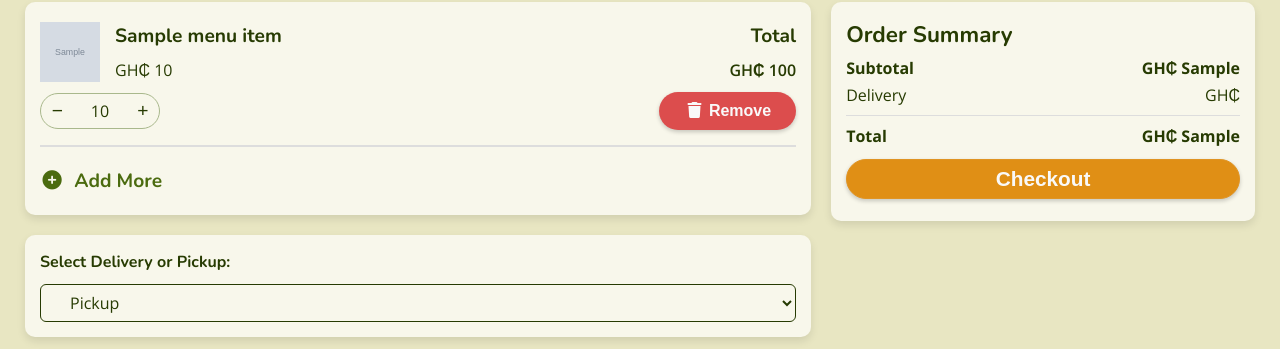
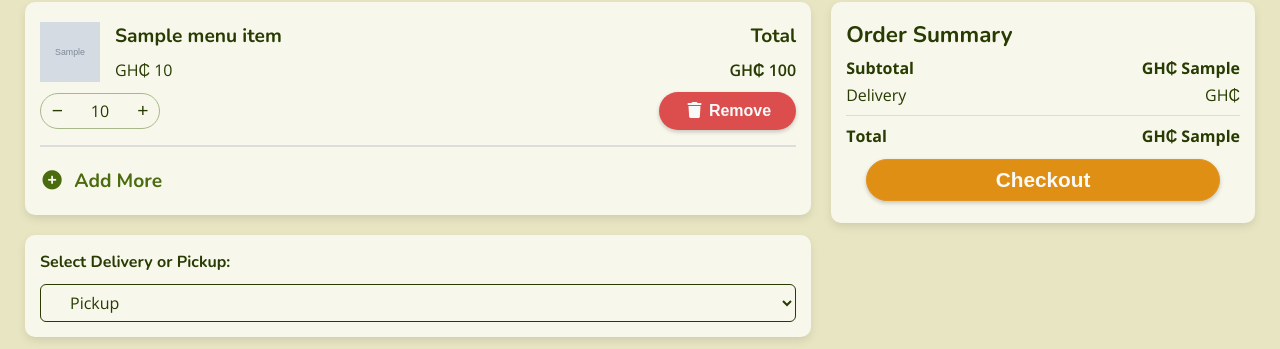
Before and after one commit to AdwoaSerwah/Take-A-Bite, a Flask app: template templates/cart.html in a window 1280 px wide. Shown: the part 227-576 px from the top of the page. Run offline with Flask 2, Linux system fonts and the light colour scheme; the template is opened without the code that fills it: most values are stand-ins (such as "Sample title", 1, 10 or a date in 2020); grey boxes marked "Sample" are stand-in pictures; parts of the project's set-up code (start-up, migrations or seed data) failed here and were passed over; some libraries are stand-ins or nearby versions.

Commit message:
Fix the paddings of the order summary

```diff
--- a/static/styles/cart.css
+++ b/static/styles/cart.css
@@ -294,9 +294,17 @@ main {
     justify-content: space-between;
 }
 
+.checkout-btn-div {
+    width: 100%;
+    display: flex;
+    justify-content: center;
+    align-items: center;
+
+}
+
 .checkout-btn {
-    width: 100%;
-    padding: 7px;
+    width: 90%;
+    padding: 8px;
     font-size: 1.3rem;
     margin-top: 0px;
 }
@@ -448,13 +456,7 @@ main {
         /*flex: 0 1 100%;*/
     }
 
-    .checkout-btn-div {
-        width: 100%;
-        display: flex;
-        justify-content: center;
-        align-items: center;
 
-    }
 
     .checkout-btn {
         width: 65%;
@@ -554,3 +556,11 @@ main {
         gap: 0px;
     }
 }
+
+@media (max-width: 220px) {
+    .cart-summary p {
+        display: flex;
+        flex-direction: column;
+        margin-bottom: 10px;
+    }
+}
```
